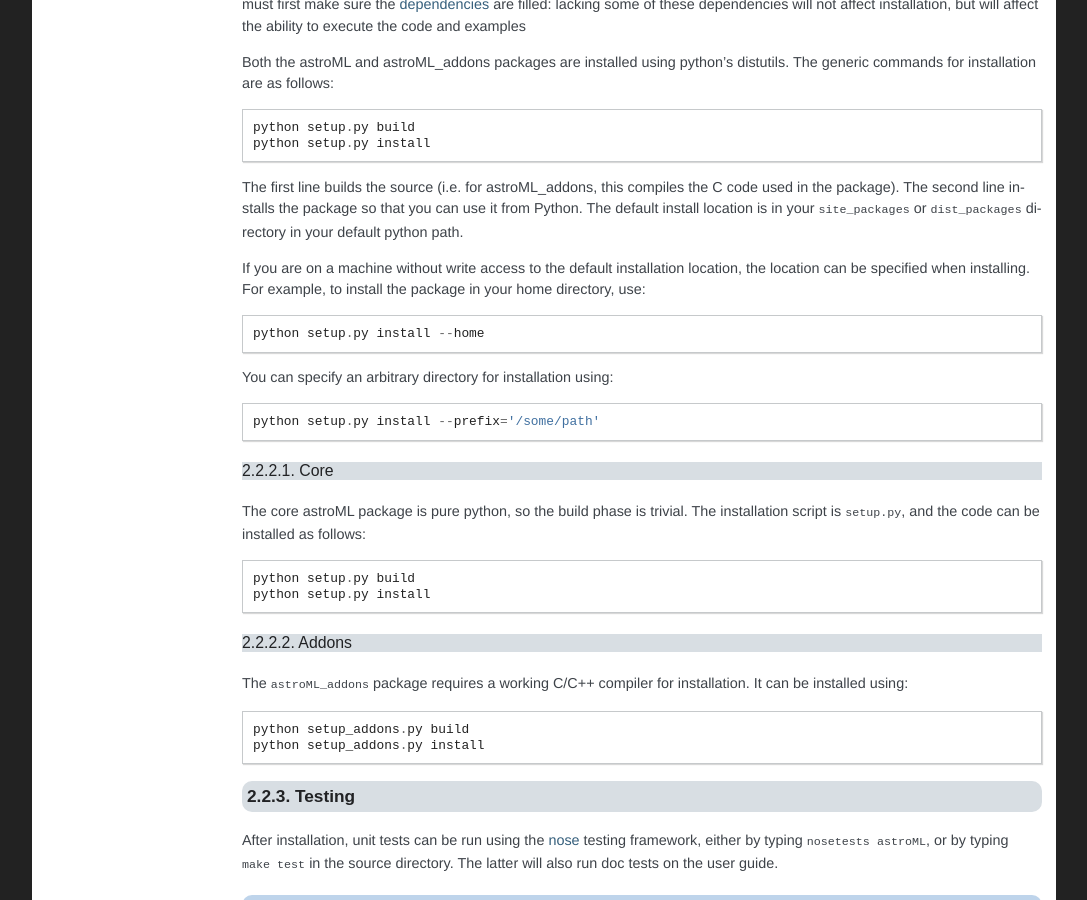
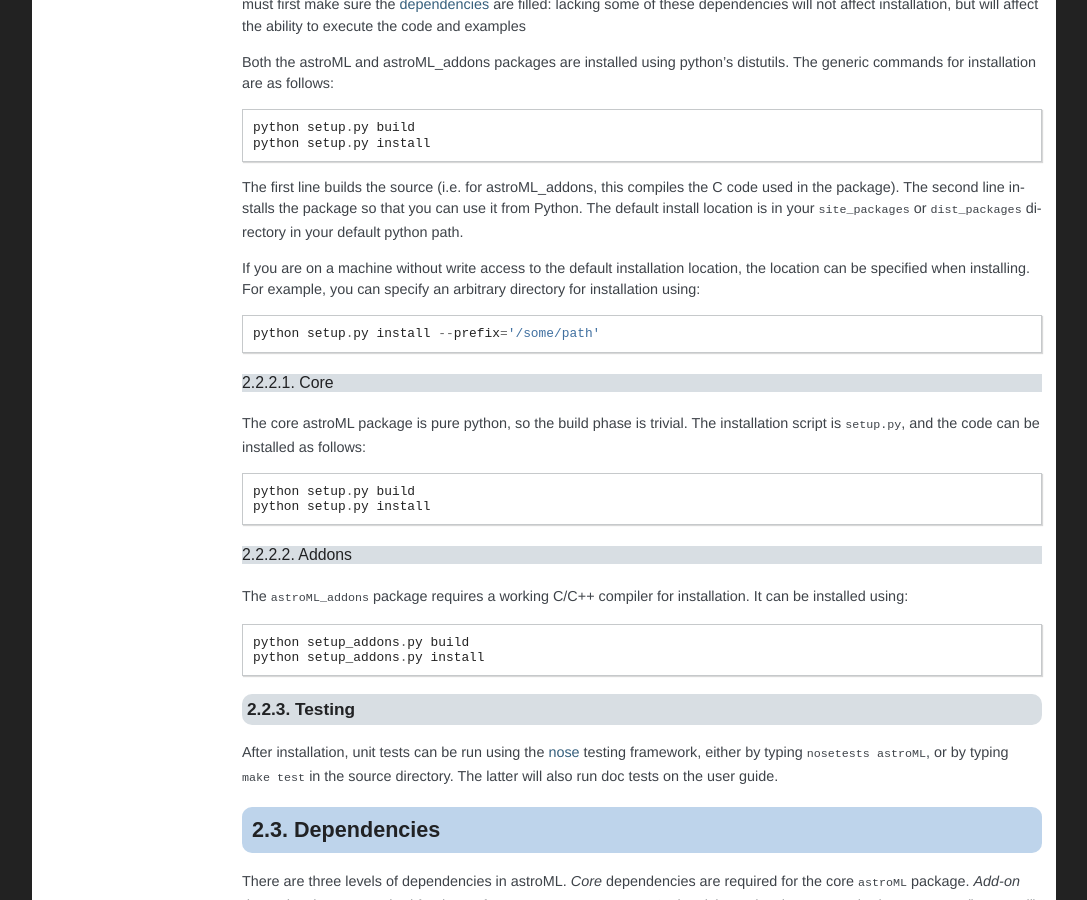
Before and after one commit to astroML/astroML, a Sphinx documentation site: the page built from doc/user_guide/installation.rst, in a window 1280 px wide and 900 px high, scrolled down 967 px. Shown: the whole window, without its empty margins (96-1183 px from the left). Built offline with Sphinx 7.4.7, drawn with Linux system fonts in a browser that asks for light colours; formulas are drawn with MathJax 3; pages that are not in the unit, such as notebooks, are missing from menus; comment, search, counter and statistics services are not loaded.

Commit message:
fix install instructions in doc

```diff
--- a/README.rst
+++ b/README.rst
@@ -60,7 +60,7 @@ To install the core ``astroML`` package in your home directory, use::
 The core package is pure python, so installation should be straightforward
 on most systems.  To install from source, use::
 
-  python setup.py install --home
+  python setup.py install
 
 You can specify an arbitrary directory for installation using::
 
--- a/doc/index.rst
+++ b/doc/index.rst
@@ -83,7 +83,7 @@ AstroML: Machine Learning and Data Mining for Astronomy
 
  .. sidebar:: Download
 
-    * Released Versions: `Python Package Index http://pypi.python.org/pypi/astroML/`_
+    * Released Versions: `Python Package Index <http://pypi.python.org/pypi/astroML/>`_
 
     * Bleeding-edge Source: `github <https://github.com/astroML/astroML>`_
 
--- a/doc/user_guide/installation.rst
+++ b/doc/user_guide/installation.rst
@@ -64,12 +64,8 @@ install location is in your ``site_packages`` or ``dist_packages`` directory
 in your default python path.
 
 If you are on a machine without write access to the default installation
-location, the location can be specified when installing.  For example, to
-install the package in your home directory, use::
-
-  python setup.py install --home
-
-You can specify an arbitrary directory for installation using::
+location, the location can be specified when installing.  For example,
+you can specify an arbitrary directory for installation using::
 
   python setup.py install --prefix='/some/path'
 
```
